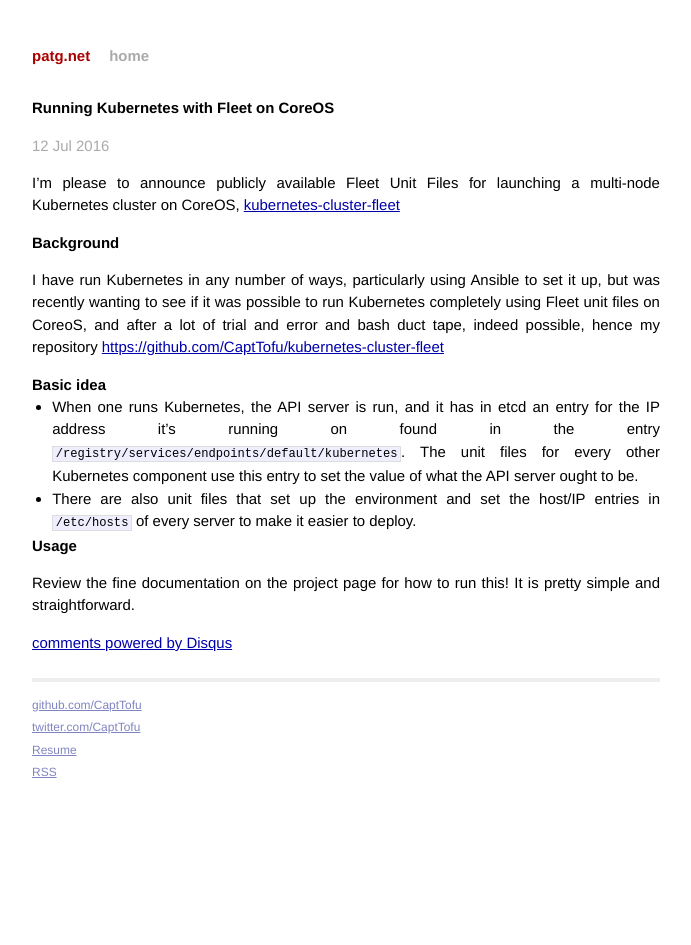
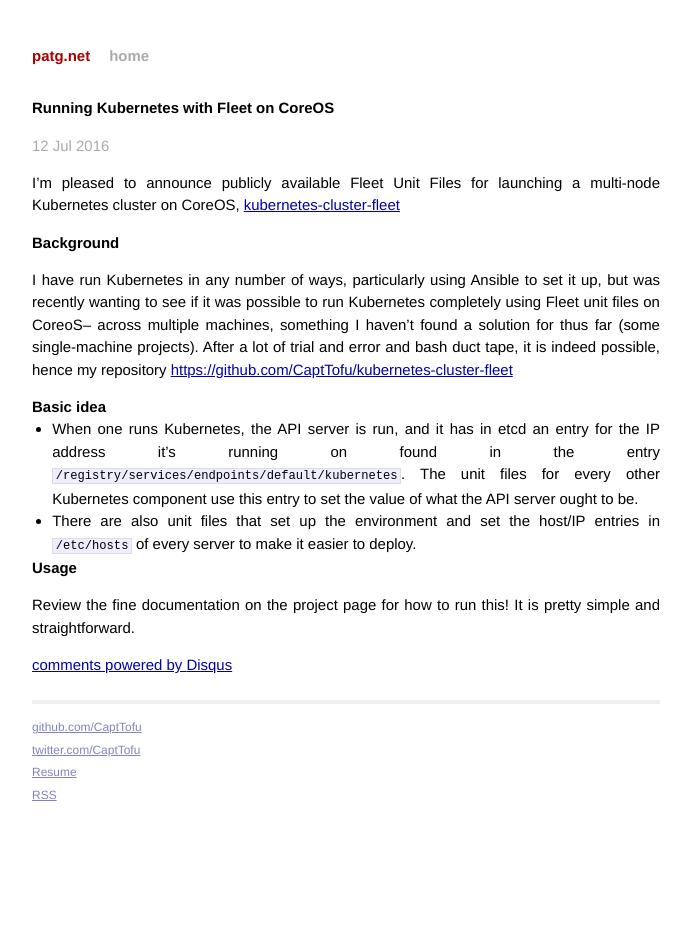
Before and after one commit to CaptTofu/patg.net, a Jekyll site: the page built from _posts/2016-07-12-coreos-kubernetes.markdown, in a window 1280 px wide. Shown: the whole page, without its empty margins (294-985 px from the left). Built offline with Jekyll 4.4.1, drawn with Linux system fonts in a browser that asks for light colours; Markdown is read by kramdown in place of the engine named in the settings; comment, search, counter and statistics services are not loaded.

Commit message:
Fixes to doc

```diff
--- a/_posts/2016-07-12-coreos-kubernetes.markdown
+++ b/_posts/2016-07-12-coreos-kubernetes.markdown
@@ -5,12 +5,12 @@
 categories: kubernetes,coreos
 ---
 
-I'm please to announce publicly available Fleet Unit Files for launching a multi-node Kubernetes cluster on CoreOS, [kubernetes-cluster-fleet](https://github.com/CaptTofu/kubernetes-cluster-fleet)
+I'm pleased to announce publicly available Fleet Unit Files for launching a multi-node Kubernetes cluster on CoreOS, [kubernetes-cluster-fleet](https://github.com/CaptTofu/kubernetes-cluster-fleet)
 
 
 ## Background
 
-I have run Kubernetes in any number of ways, particularly using Ansible to set it up,  but was recently wanting to see if it was possible to run Kubernetes completely using Fleet unit files on CoreoS, and after a lot of trial and error and bash duct tape, indeed possible, hence my repository [https://github.com/CaptTofu/kubernetes-cluster-fleet](https://github.com/CaptTofu/kubernetes-cluster-fleet)
+I have run Kubernetes in any number of ways, particularly using Ansible to set it up,  but was recently wanting to see if it was possible to run Kubernetes completely using Fleet unit files on CoreoS-- across multiple machines, something I haven't found a solution for thus far (some single-machine projects). After a lot of trial and error and bash duct tape, it is indeed possible, hence my repository [https://github.com/CaptTofu/kubernetes-cluster-fleet](https://github.com/CaptTofu/kubernetes-cluster-fleet)
 
 ## Basic idea
 
```
